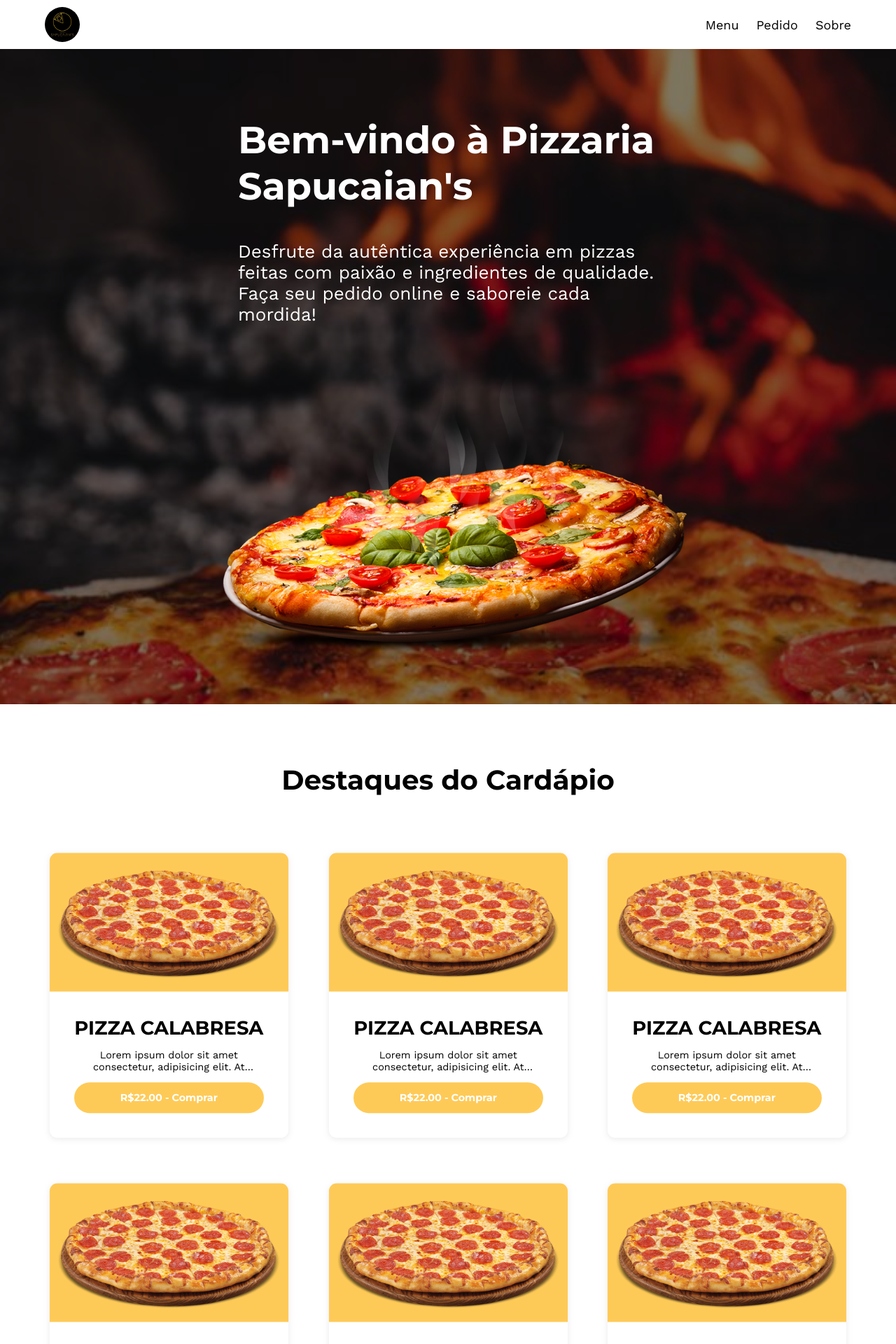
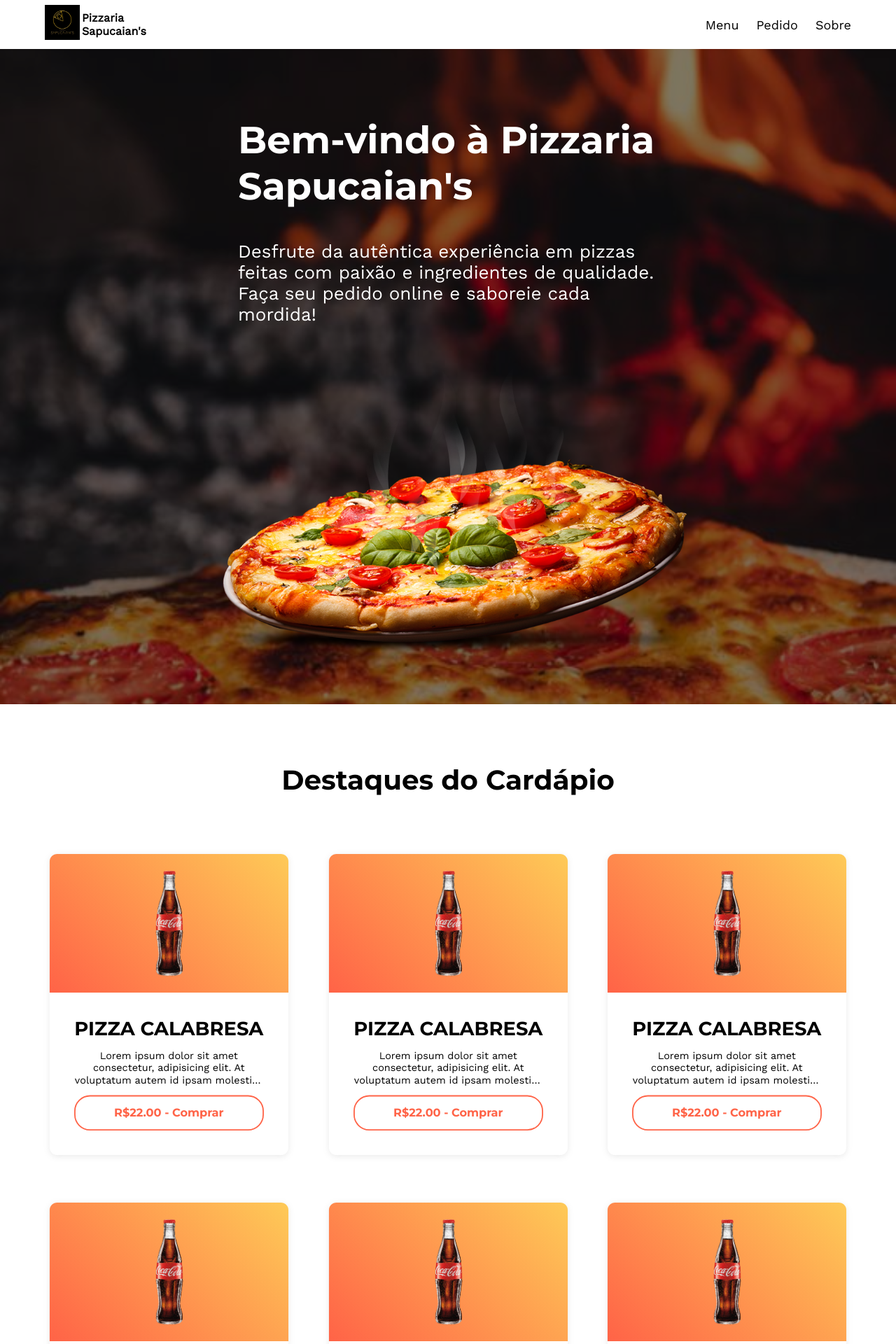
Before and after one commit to Jose-Alisson/Ps-Angular, an Angular app: page / in a window 1280 px wide. Shown: the top 1920 px of the page at 70% size. Built offline with nearby package versions, Linux system fonts and the light colour scheme.

Commit message:
Pizzaria Sapucaians

```diff
--- a/src/app/app.component.html
+++ b/src/app/app.component.html
@@ -1,11 +1,14 @@
 <header>
   <nav>
-    <div class="establisment">
-      <div class="icon">
-        <img src="../assets/file.png" alt="" />
+    <div class="image-text">
+      <div class="image">
+        <img src="../assets/file.png" alt="Logo Pizza Sapucaian's" />
+      </div>
+      <div class="text header-text">
+        <div class="establishment">Pizzaria</div>
+        <div class="name">Sapucaian's</div>
       </div>
     </div>
-
     <ul>
       <li (click)="scrollToElement('menu')">Menu</li>
       <li (click)="scrollToElement('request')">Pedido</li>
@@ -15,9 +18,7 @@
 </header>
 <section class="banner">
   <div class="side-left">
-    <h1 style="font-size: 5.4rem;">
-      Bem-vindo à Pizzaria Sapucaian's
-    </h1>
+    <h1 style="font-size: 5.4rem">Bem-vindo à Pizzaria Sapucaian's</h1>
     <p>
       Desfrute da autêntica experiência em pizzas feitas com paixão e
       ingredientes de qualidade. Faça seu pedido online e saboreie cada mordida!
@@ -39,12 +40,13 @@
     @for (item of [1,2,3,4,5,6,7]; track $index) {
     <div class="card">
       <div class="card-preview">
-        <img src="../assets/20-2.png" alt="" />
+        <img src="../assets/coca cola.png" alt="" />
       </div>
       <div class="card-content">
         <h3 class="title">Pizza Calabresa</h3>
         <p class="description">
-          Lorem ipsum dolor sit amet consectetur, adipisicing elit. At voluptatum autem id ipsam molestias dolorem?
+          Lorem ipsum dolor sit amet consectetur, adipisicing elit. At
+          voluptatum autem id ipsam molestias dolorem?
         </p>
         <button class="btn-buy">
           {{ 22.0 | currency : "BRL" : "symbol-narrow" }} - Comprar
@@ -53,11 +55,21 @@
     </div>
     }
   </div>
-  <p style="text-align: center;">Quer explorar todos os sabores incríveis que oferecemos? Clique abaixo para conferir nosso cardápio completo e descubra uma variedade deliciosa que vai além dos destaques mencionados.</p>
-  <a style="text-align: center; font-style: italic;color: #060606;" href="#">Veja o Cardápio Completo</a>
+  <p style="text-align: center">
+    Quer explorar todos os sabores incríveis que oferecemos? Clique abaixo para
+    conferir nosso cardápio completo e descubra uma variedade deliciosa que vai
+    além dos destaques mencionados.
+  </p>
+  <a style="text-align: center; font-style: italic; color: #060606" href="#"
+    >Veja o Cardápio Completo</a
+  >
 </section>
 <section class="how-request" id="request">
-  <h1><span class="marked-light" style="background: #060606; color: #feca57;">Faça Seu Pedido</span></h1>
+  <h1>
+    <span class="marked-light" style="background: #060606; color: #feca57"
+      >Faça Seu Pedido</span
+    >
+  </h1>
   <ul>
     <li>
       <span>1</span>
--- a/src/app/app.component.scss
+++ b/src/app/app.component.scss
@@ -37,6 +37,38 @@ header nav {
       height: 100%;
     }
   }
+
+  .image-text{
+    display: flex;
+    gap: 3px;
+    overflow: hidden;
+    align-items: center;
+  }
+
+  .image{
+    min-width: 50px;
+    min-height: 50px;
+    border-radius: 100%;
+
+    img{
+      width: 50px;
+      height: 50px;
+    }
+  }
+
+  .text{
+    font-size: 16px;
+    font-weight: 600;
+    white-space: nowrap;
+  }
+
+  .header-text{
+    display: flex;
+    flex-direction: column;
+    transition: 0.2s ease;
+  }
+
+
 
   ul {
     display: flex;
@@ -194,11 +226,11 @@ section:not(.banner) {
 
   .card-preview {
     max-height: 220px;
-    background: #feca57;
+    background: linear-gradient(45deg, tomato, #feca57);
     border-radius: 12px 12px 0px 0px;
     display: flex;
     justify-content: center;
-    padding: 5px;
+    padding: 1em;
 
     img {
       max-width: inherit;
@@ -225,7 +257,7 @@ section:not(.banner) {
       display: -webkit-box;
       -webkit-box-orient: vertical;
       overflow: hidden;
-      -webkit-line-clamp: 2;
+      -webkit-line-clamp: 3;
       text-overflow: ellipsis;
       font-size: 1.6rem;
     }
@@ -233,13 +265,13 @@ section:not(.banner) {
     .btn-buy{
       border-radius: 25px;
       font-family: 'Montserrat', sans-serif;
-      background: #feca57;
+      background: transparent;
       font-weight: 700;
       padding: 15px 20px;
-      border: 0;
-      color: white;
+      border: 2px solid tomato;
+      color: tomato;
       width: 100%;
-      font-size: 1.6rem;
+      font-size: 1.8rem;
     }
   }
 
```
